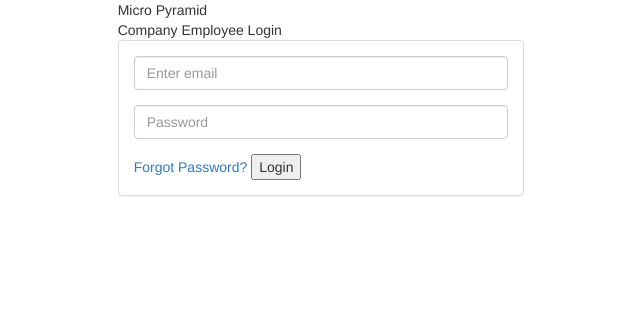
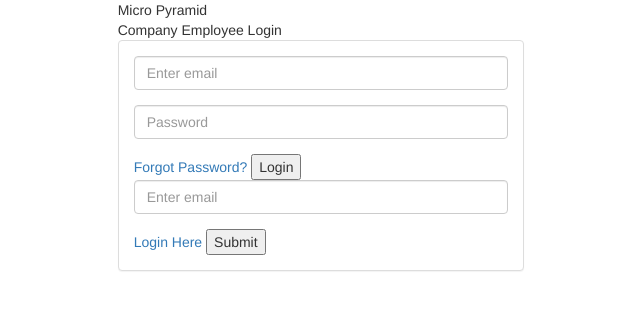
Before and after one commit to MicroPyramid/MicroSite, a Django app: template templates/admin/login.html in a window 1280 px wide. Shown: the top 310 px of the page, without its empty margins (319-959 px from the left). Run offline with Django 3.2, Linux system fonts and the light colour scheme; the template is opened without the code that fills it, so the values that code supplies are empty; parts of the project's set-up code (start-up, migrations or seed data) failed here and were passed over; some libraries are stand-ins or nearby versions.

Commit message:
Completed forgot password functionality, changed background color according to the status in backed book_list, topics_list.

```diff
--- a/micro_admin/urls.py
+++ b/micro_admin/urls.py
@@ -5,6 +5,7 @@ urlpatterns = patterns(
 
     url(r'^$', 'index', name='index'),
     url(r'^clear_cache/$', 'clear_cache', name='clear_cache'),
+    url(r'^forgot-password/$', 'forgot_password', name='forgot_password'),
     url(r'^contacts/$', 'contacts', name='contacts'),
     url(r'^contacts/(?P<pk>[-\w]+)/$', 'delete_contact', name='delete_contact'),
     # url(r'^jobs/$', 'jobs', name='jobs'),
--- a/static/site/less/books.less
+++ b/static/site/less/books.less
@@ -49,6 +49,8 @@ a {
       }
       a {
         color: #fff;
+        z-index: 10000;
+        position: relative;
       }
       &.sky-green {
         background-color: #2bbcb7;
--- a/templates/admin/login.html
+++ b/templates/admin/login.html
@@ -38,6 +38,7 @@
         <!-- Login Form Starts Here -->
         <div class="panel panel-default login-form">
           <div class="panel-body">
+            <div class="login_div active_login">
             <form id="loginform" role="form" action="/portal/">{% csrf_token %}
               <div class="form-group">
                 <input type="email" name="email" class="form-control" id="exampleInputEmail1" placeholder="Enter email">
@@ -46,10 +47,24 @@
                 <input type="password" name="password" class="form-control" id="exampleInputPassword1" placeholder="Password">
               </div>
               <div class="forgot-submit">
-                <span class="forgot"><a href="#">Forgot Password?</a></span>
+                <span class="forgot"><a class="forgot_tag">Forgot Password?</a></span>
                 <span class="submit"><input type="submit" value="Login"  class="save" id="search_lessons"></span>
               </div>
             </form>
+            </div>
+            <div class="forgot_div">
+            <form id="forgotpasswordform" role="form">{% csrf_token %}
+              <div class="form-group">
+                <input type="email" name="email" class="form-control" id="exampleInputEmail1" placeholder="Enter email" required="True">
+              </div>
+
+              <div class="forgot-submit">
+                <span class="forgot"><a class="login_tag">Login Here</a></span>
+                <span class="submit"><input type="submit" value="Submit" class="save" id="search_lessons"></span>
+              </div>
+            </form>
+            </div>
+
           </div>
         </div>
         <!-- Login Form ends Here -->
@@ -63,6 +78,16 @@
 {% compress js %}
   <script type="text/javascript">
   $(document).ready(function() {
+    $(".forgot_tag").click(function(){
+      $(".login-form .panel-body").children('div').removeClass("active_login");
+      $(".forgot_div").addClass("active_login");
+    });
+    $(".login_tag").click(function(){
+      $(".login-form .panel-body").children('div').removeClass("active_login");
+      $(".login_div").addClass("active_login");
+    });
+
+
     $("#loginform").submit(function(e) {
       e.preventDefault();
       $.post("/portal/", $("form#loginform").serialize(), function(data) {
@@ -74,6 +99,19 @@
         }
       }, 'json');
     });
+
+    $("#forgotpasswordform").submit(function(e) {
+      e.preventDefault();
+      $.post("{% url 'micro_admin:forgot_password' %}", $("form#forgotpasswordform").serialize(), function(data) {
+        if (data.error) {
+          $("p.error").remove();
+          $("#error").prepend("<p class='error'>" + data.message + "</p>");
+        } else {
+          alert(data.message);
+          window.location = '.';
+        }
+      }, 'json');
+    });
   });
   </script>
 {% endcompress %}
```
Also changed, not shown: micro_admin/views.py (+31 -1 lines), templates/docs/books/list_of_books.html (+6 -1 lines), templates/docs/topics/list_of_book_topics.html (+6 -3 lines), 1 other file.
